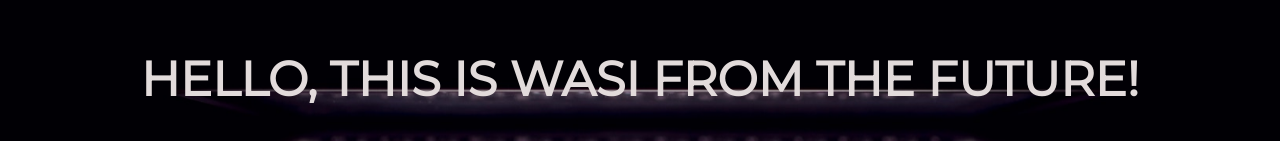
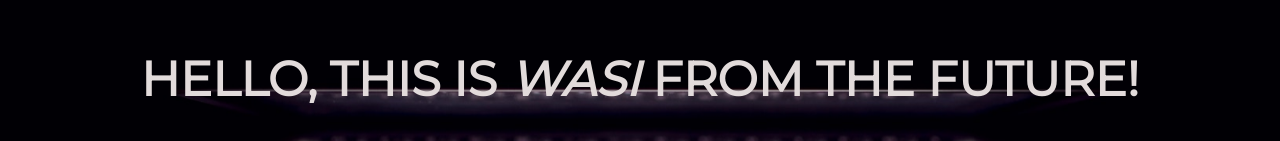
Before and after one commit to wasiyeb/startup, a plain HTML site: page index.html in a window 1280 px wide. Shown: the part 224-365 px from the top of the page. Drawn offline with nearby package versions, Linux system fonts and the light colour scheme.

Commit message:
updated h1

```diff
--- a/index.html
+++ b/index.html
@@ -21,7 +21,7 @@
     <div class="container d-flex align-items-center h-100">
       <div class="row">
         <header class="text-center col-12">
-          <h1 class="text-uppercase"><strong>Hello, This is WASI from the Future!</strong></h1>
+          <h1 class="text-uppercase"><strong>Hello, This is <em>WASI</em> from the Future!</strong></h1>
         </header>
         <div class="buffer col-12"></div>
         <section class="text-center col-12">
```
